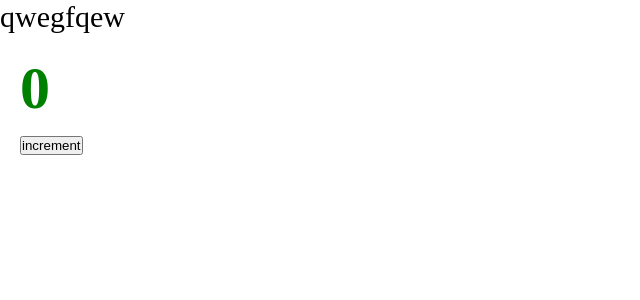
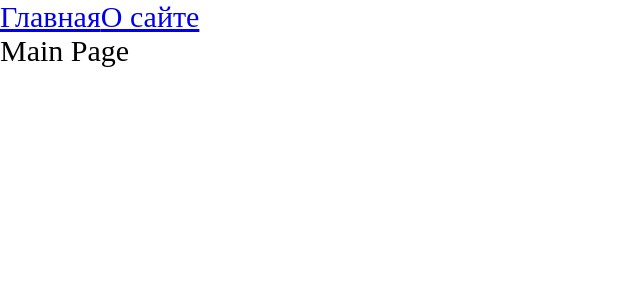
Before and after one commit to YonatanYuryev/Network-Nook, a React app: page / in a window 1280 px wide. Shown: the top 300 px of the page, without its empty margins (0-640 px from the left). Built offline with nearby package versions, Linux system fonts and the light colour scheme.

Commit message:
Added router-dom and routing

```diff
--- a/package.json
+++ b/package.json
@@ -14,6 +14,7 @@
   "devDependencies": {
     "@types/react": "^17.0.39",
     "@types/react-dom": "^17.0.11",
+    "@types/react-router-dom": "^5.3.3",
     "@types/webpack": "^5.28.0",
     "@types/webpack-dev-server": "^4.7.2",
     "css-loader": "^6.8.1",
@@ -31,6 +32,7 @@
   },
   "dependencies": {
     "react": "^17.0.2",
-    "react-dom": "^17.0.2"
+    "react-dom": "^17.0.2",
+    "react-router-dom": "^6.2.1"
   }
 }
--- a/src/App.tsx
+++ b/src/App.tsx
@@ -1,11 +1,21 @@
-import { Counter } from "./components/Counter";
+import { Route, Routes } from "react-router-dom";
 import "./index.scss";
+import { Link } from "react-router-dom";
+import { AboutPageAsync } from "./pages/AboutPage/AboutPage.async";
+import { MainPageAsync } from "./pages/MainPage/MainPage.async";
+import { Suspense } from "react";
 
 const App = () => {
   return (
     <div className="app">
-      qwegfqew
-      <Counter />
+      <Link to={"/"}>Главная</Link>
+      <Link to={"/about"}>О сайте</Link>
+      <Suspense fallback={<div>Loading...</div>}>
+        <Routes>
+          <Route path="/about" element={<AboutPageAsync />} />
+          <Route path="/" element={<MainPageAsync />} />
+        </Routes>
+      </Suspense>
     </div>
   );
 };
--- a/src/index.tsx
+++ b/src/index.tsx
@@ -1,4 +1,10 @@
 import { render } from "react-dom";
 import App from "./App";
+import { BrowserRouter } from "react-router-dom";
 
-render(<App />, document.getElementById("root"));
+render(
+  <BrowserRouter>
+    <App />
+  </BrowserRouter>,
+  document.getElementById("root")
+);
--- /dev/null
+++ b/src/pages/AboutPage/AboutPage.async.tsx
@@ -0,0 +1,3 @@
+import { lazy } from "react";
+
+export const AboutPageAsync = lazy(() => import("./AboutPage"));
--- /dev/null
+++ b/src/pages/AboutPage/AboutPage.tsx
@@ -0,0 +1,9 @@
+import { FC } from "react";
+
+type Props = {};
+
+const AboutPage: FC = (props: Props) => {
+  return <div>About Page</div>;
+};
+
+export default AboutPage;
--- /dev/null
+++ b/src/pages/MainPage/MainPage.async.tsx
@@ -0,0 +1,3 @@
+import { lazy } from "react";
+
+export const MainPageAsync = lazy(() => import("./MainPage"));
--- /dev/null
+++ b/src/pages/MainPage/MainPage.tsx
@@ -0,0 +1,9 @@
+import { FC } from "react";
+
+type Props = {};
+
+const MainPage: FC = (props: Props) => {
+  return <div>Main Page</div>;
+};
+
+export default MainPage;
```
Also changed, not shown: 2 other files (tests, documents, lock files or other folders).
